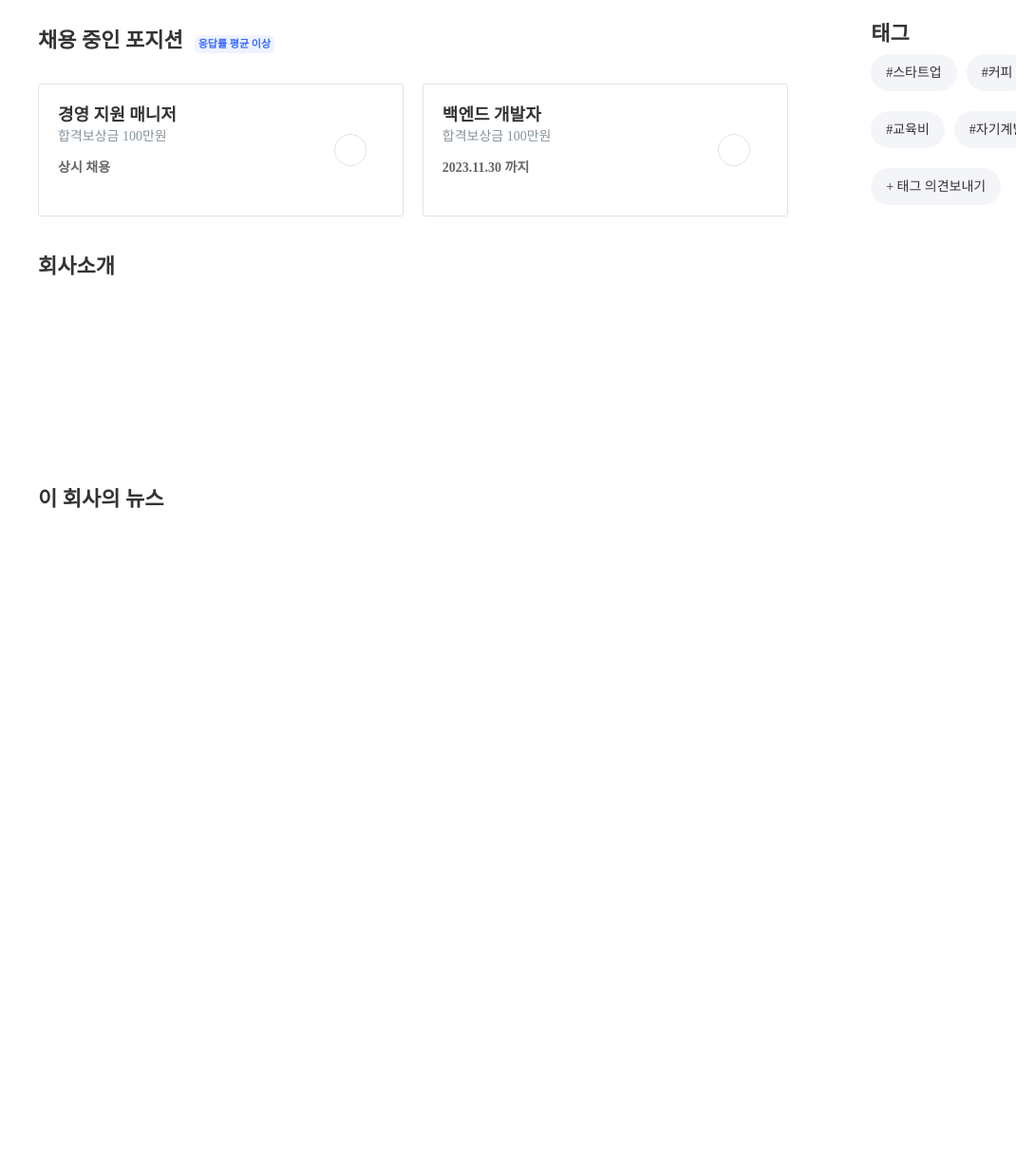
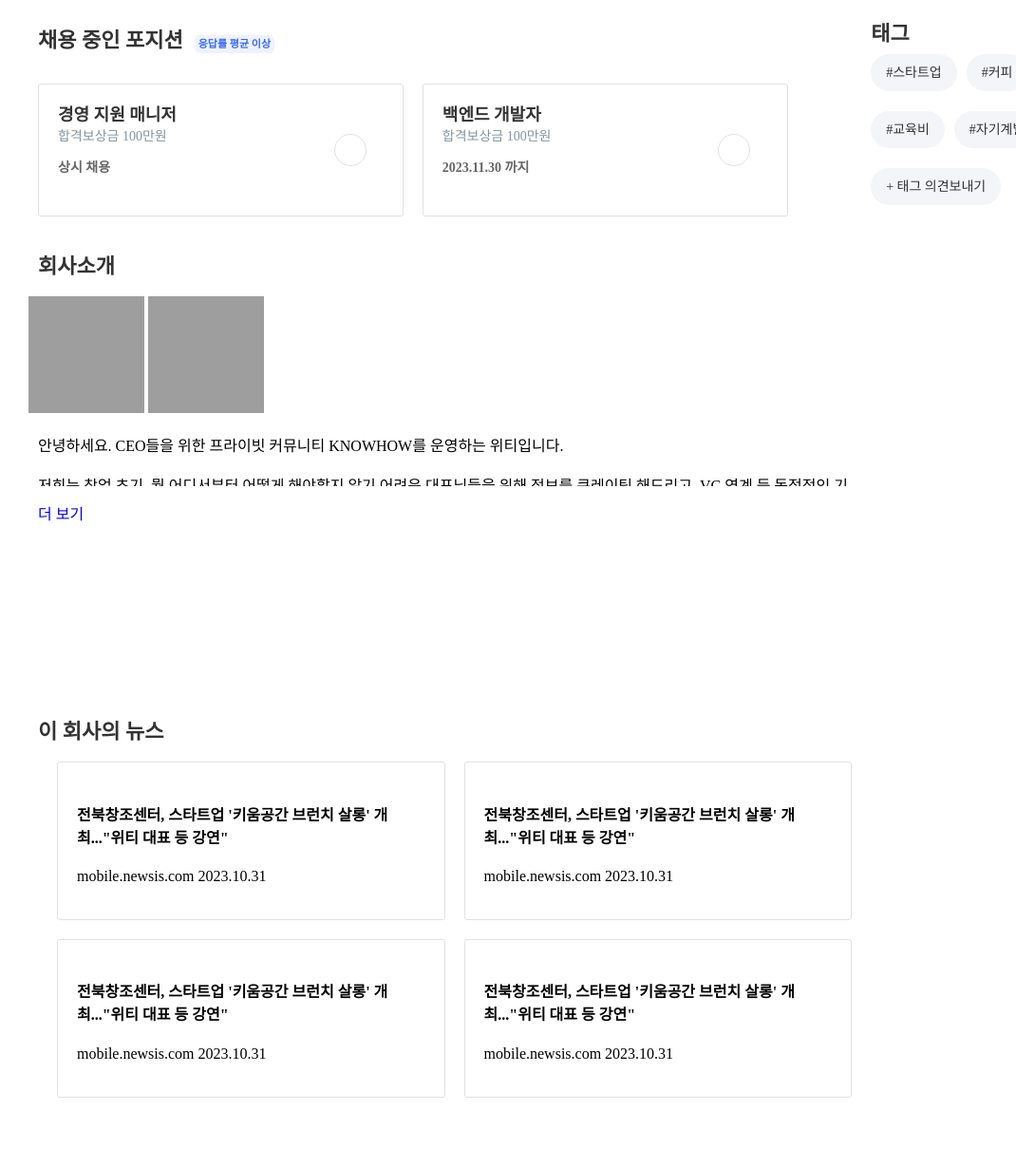
Before and after one commit to simsim916/coinJung_CookieRun, a plain HTML site: page job/job.html in a window 1280 px wide. Shown: the part 92-1321 px from the top of the page at 95% size, without its empty margins (0-1070 px from the left). Before the commit the page ends 830 px from the top, so only its background shows below. Drawn offline with Linux system fonts and the light colour scheme; grey boxes are pictures that could not be loaded.

Commit message:
ㅎㅎ 부그럽 ㅎㅎ

```diff
--- a/CSS/job.css
+++ b/CSS/job.css
@@ -1,5 +1,8 @@
 *{
     font-family: Pretendard;
+}
+a{
+    text-decoration: none;
 }
 body {
     padding: 0;
@@ -47,21 +50,24 @@ ul{
 
 .follow {
     position: absolute;
+    padding: 10px;
+    line-height: 37px;
+    text-align: center;
+    border-radius: 17px;
     width: 78.91px;
     height: 40px;
     right: 10%;
+    background-color: #36f;
+    color: white;
+    font-size: 15px;
+    font-weight: 600;
 }
 
 main {
     display: grid;
-    grid-template: 3fr 3fr 3fr / 5fr 2fr;
+    grid-template: 1fr 2fr 2fr / 5fr 2fr;
     }
 .position {
-    /* display: grid;
-    grid-template: 1fr 2fr / 1fr 1fr;
-    grid-template-areas:
-    "a a"
-    "b c"; */
     display: flex;
     flex-wrap: wrap;
 }
@@ -96,9 +102,6 @@ main {
 .jiwon {
     margin-left: 0;
 }
-
-/* .backend {
-} */
 
 span {
     font-size: 18px;
@@ -142,6 +145,31 @@ h5 {
 .newshead {
     grid-area: 3 / 1 / 4 / 2;
 }
+
+.img_class{
+    position: relative;
+    margin-left: -10px;
+    margin-bottom: 20px;
+    height: 124px;
+    overflow: hidden;
+    box-sizing: border-box;
+}
+.img1, .img2 {
+    display: inline-block;
+    border-style: none;
+    width: 122px;
+    height: 123px;
+    overflow: hidden;
+    background-size: cover;
+    background-position: 100% 100%;
+}
+.img1{
+    background-image: url(https://static.wanted.co.kr/images/company/19844/aasi9eb8ucgcj4oj__1080_790.jpg);
+}
+.img2{
+    background-image: url(https://static.wanted.co.kr/images/company/19844/fibzusrgoqa6bos0__1080_790.jpg);
+}
+
 .tag {
     grid-area: 1 / 2 /-1 /3;
     margin-left: 20px;
@@ -169,3 +197,27 @@ h5 {
     margin-bottom: 10px;
 
 }
+.sogae_pre {
+    height: 56px;
+    text-wrap: wrap;
+    white-space: pre-line;
+    overflow: hidden;
+}
+.sogae_pre:hover {
+    overflow: unset;
+    display: block;
+}
+.firstNewsBox,
+.secondNewsBox,
+.thirthNewsBox,
+.fourthNewsBox {
+    position: relative;
+    float: left;
+    width: calc(50% - 20px);
+    padding: 20px;
+    margin-left: 20px;
+    margin-bottom: 20px;
+    border: 1px solid #e1e2e3;
+    border-radius: 3px;
+    box-sizing: border-box;
+}
--- a/job/job.html
+++ b/job/job.html
@@ -15,7 +15,7 @@
     <div class="paper">
       <div class="logo"></div>
       <h2 class="witi">위티</h2>
-      <button class="follow">팔로우</button>
+      <a href="#" class="follow">팔로우</a>
     </div>
     <hr>
     <main>
@@ -51,12 +51,39 @@
     </aside>
 
     <div class="hoisasogae">
-      <div><h3>회사소개</h3>
+      <h3>회사소개</h3>
+      <div class="img_class">
+        <button class="img1">
+        </button>
+        <button class="img2">
+        </button>
       </div>
+      <pre class="sogae_pre">
+      안녕하세요. CEO들을 위한 프라이빗 커뮤니티 KNOWHOW를 운영하는 위티입니다.
+
+      저희는 창업 초기, 뭘 어디서부터 어떻게 해야할지 알기 어려운 대표님들을 위해 정보를 큐레이팅 해드리고, VC 연계 등 독점적인 기회를 제공해드리고, 기업 맞춤으로 대시보드를 제작해 전달해드리는, 창업가들을 위한 서비스를 운영하고 있습니다.
+
+      KNOWHOW는 런칭된지 이제 막 9개월이 됐는데요. 감사하게도 많은 대표님께서 사랑해주신 덕분에 10,000명 이상의 대표님들이 하루 510시간씩 사용하는, 창업가들로부터 가장 사랑받는 서비스로 성장했습니다.
+
+      그리고 지난 13년간 모든 스타트업의 스타트업의 정보를 모두 수집해온 미디어 기업이자, TIPS 운영사인 벤처스퀘어로부터 시드 투자를 받고 TIPS를 준비하게 되어 6억 5천만원의 현금을 확보하게 되었습니다. (청창사 같은 지원사업, 확보한 매출까지 합치면 약 10억 원 가량을 성장에 투자할 수 있을 것 같습니다.)
+
+      수 년 이내에 KNOWHOW가 한국을 대표하는 CEO 커뮤니티로 성장할 확률은 거의 확정적이라고, 저희 팀은 판단하고 있습니다. 짧은 기간동안 No.1 CEO 커뮤니티를 만든 경험, 초기 스타트업으로서는 확보하기 매우 어려운 10억원이라는 자금, 벤처스퀘어의 정보 · 네트워크와, 도합 10년 이상의 초기 스타트업 운영 경험을 가진 팀원들이 함께하고 있기 때문입니다.
+
+      그러나 저희가 그리고 있는 Vision이 여기까지인 것은 아닙니다. 국내 최고의 스타트업 커뮤니티를 만든 이후 저 팀은 대한민국에서 가장 매력적인 B2B 광고 매체이자, 유망한 초기 스타트업을 제일 많이 보유한 딜 소싱 플랫폼, 그리고 가장 많은 스타트업 수요자와 셀러가 활동하는 B2B 커머스를 또한 만들어낼 것입니다.
+
+      B2B 커머스의 거래액은 1400조로, B2C 전자상거래 거래액을 넘어선지 오래입니다. 그 동안, 모든 B2B 시장을 관통하는 이런 서비스를 만들어낼 수 없었던 이유는 단 하나. CEO들을 한 자리에 모을 방법이 없었기 때문인데요. 저희는 그 ‘노하우’를 알고, 이미 대표님들을 한 자리에 모으고 있습니다.
+
+      http://witi.co.kr
+    </pre><a href="#">더 보기</a>
     </div>
 
     <div class="newshead">
-      <div class="news"><h3>이 회사의 뉴스</h3></div>
+      <div class="news"><h3>이 회사의 뉴스</h3>
+      <div class="firstNewsBox"><h4>전북창조센터, 스타트업 '키움공간 브런치 살롱' 개최..."위티 대표 등 강연"</h4><p>mobile.newsis.com 2023.10.31</p id = thinfont></div>
+      <div class="secondNewsBox"><h4>전북창조센터, 스타트업 '키움공간 브런치 살롱' 개최..."위티 대표 등 강연"</h4><p>mobile.newsis.com 2023.10.31</p id = thinfont></div>
+      <div class="thirthNewsBox"><h4>전북창조센터, 스타트업 '키움공간 브런치 살롱' 개최..."위티 대표 등 강연"</h4><p>mobile.newsis.com 2023.10.31</p id = thinfont></div>
+      <div class="fourthNewsBox"><h4>전북창조센터, 스타트업 '키움공간 브런치 살롱' 개최..."위티 대표 등 강연"</h4><p>mobile.newsis.com 2023.10.31</p id = thinfont></div>
+      </div>
       </div>
     </div>
 
```
